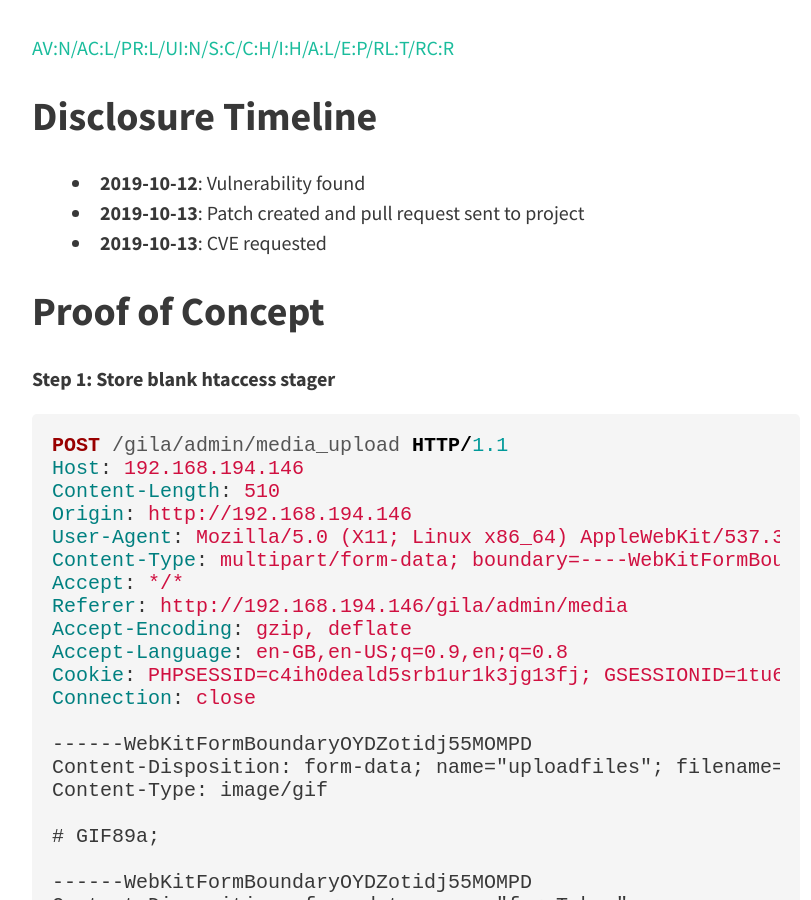
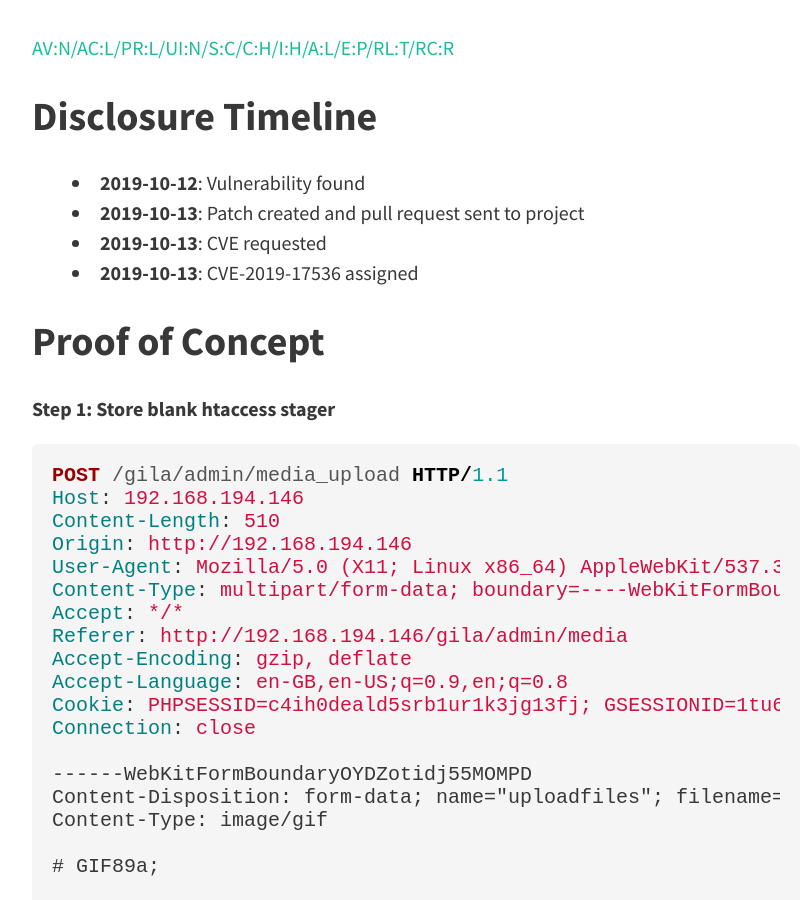
Before and after one commit to rastating/rastating.github.io, a Jekyll site: the page built from _posts/2019-10-13-gila-cms-upload-filter-bypass-and-rce.md, in a window 1280 px wide and 900 px high, scrolled down 3325 px. Shown: the whole window, without its empty margins (224-1035 px from the left). Built offline with Jekyll 4.4.1, drawn with Linux system fonts in a browser that asks for light colours; nearby versions of some CDN libraries.

Commit message:
Update post with CVE ID

```diff
--- a/_posts/2019-10-13-gila-cms-upload-filter-bypass-and-rce.md
+++ b/_posts/2019-10-13-gila-cms-upload-filter-bypass-and-rce.md
@@ -12,6 +12,7 @@ tags:
   - security
   - websec
   - rce
+  - CVE-2019-17536
 image: /assets/images/2019-10-13-gila-cms-upload-bypass-and-rce/shell-on-server.png
 ---
 Versions prior to and including 1.11.4 of Gila CMS are vulnerable to remote code execution by users that are permitted to upload media files. It is possible to bypass the media asset upload restrictions that are in place to prevent arbitrary PHP being executed on the server by abusing a combination of two issues.
@@ -69,6 +70,7 @@ Disclosure Timeline
 - **2019-10-12**: Vulnerability found
 - **2019-10-13**: Patch created and pull request sent to project
 - **2019-10-13**: CVE requested
+- **2019-10-13**: CVE-2019-17536 assigned
 
 Proof of Concept
 ----------------
```
